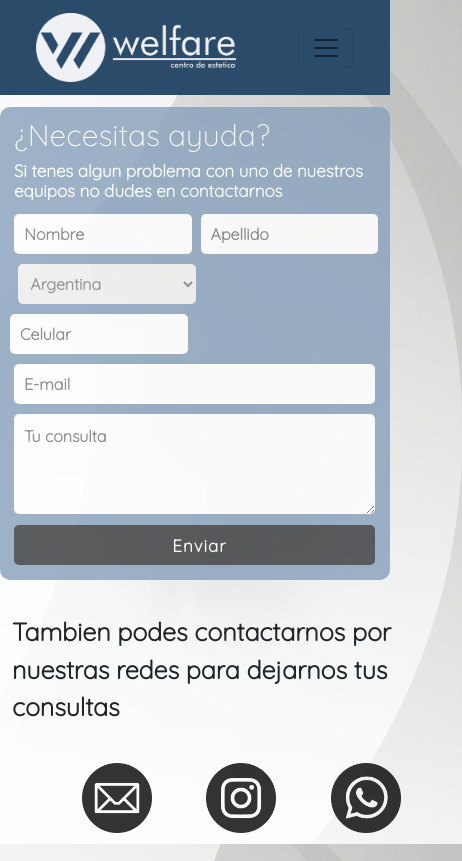
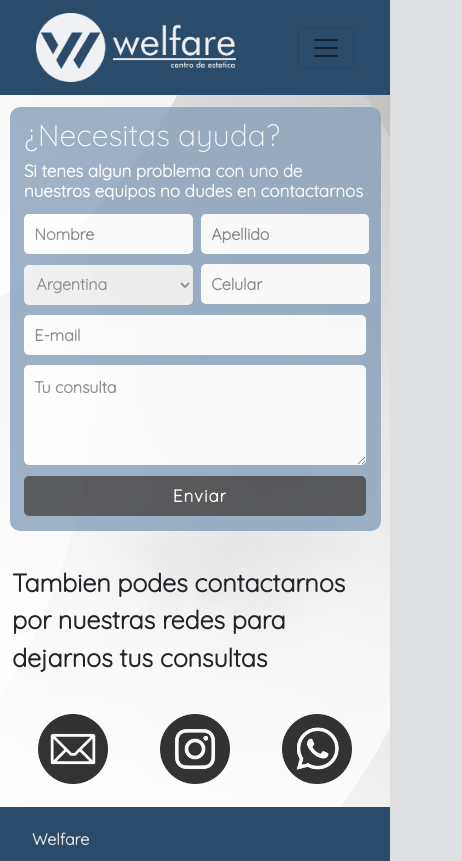
Before and after one commit to ElenaGonzalez2000/Welfare, a website: page paginas/soporte tecnico.html in a window 390 px wide. Shown: the top 861 px of the page, 462 px wide, since content can reach past the window. Drawn offline with nearby package versions, Linux system fonts and the light colour scheme.

Commit message:
arreglo media query

```diff
--- a/scss/styles.scss
+++ b/scss/styles.scss
@@ -571,27 +571,41 @@
     .bodySoporte {
         .mainSoporte {
             .formularioSoporte {
-                width: 100%;
+                width: 95%;
                 padding: 10px;
-                margin-left: 0px;
+                margin-left: 10px;
                 opacity: 0.8;
+                .formulario__pais{
+                    margin-left: 0px;
+                }
+                .formulario__email{
+                    margin-left: 0px;
+                }
             }
 
             .redesSoporte {
                 margin-left: 0px;
                 margin-top: 25px;
-                display: grid;
-                grid-template-columns: 450px;
-                grid-template-rows: 100px 150px;
+                display: flex;
+                flex-wrap: wrap;
 
                 .textoSoporte {
-                    width: 400px;
+                    height: 130px;
                     font-size: 25px;
                     font-weight: bold;
                 }
 
                 .redesSoporteLinks {
                     width: 450px;
+                    display: flex;
+                    flex-direction: row;
+                    justify-content: space-around;
+                    .redesSoporteLinks__logos{
+                        margin-top: 20px;
+                        margin-bottom: 20px;
+                        margin-right: 0px;
+                        margin-left: 0px;
+                    }
                 }
             }
 
```
Also changed, not shown: estilos/styles.css.
